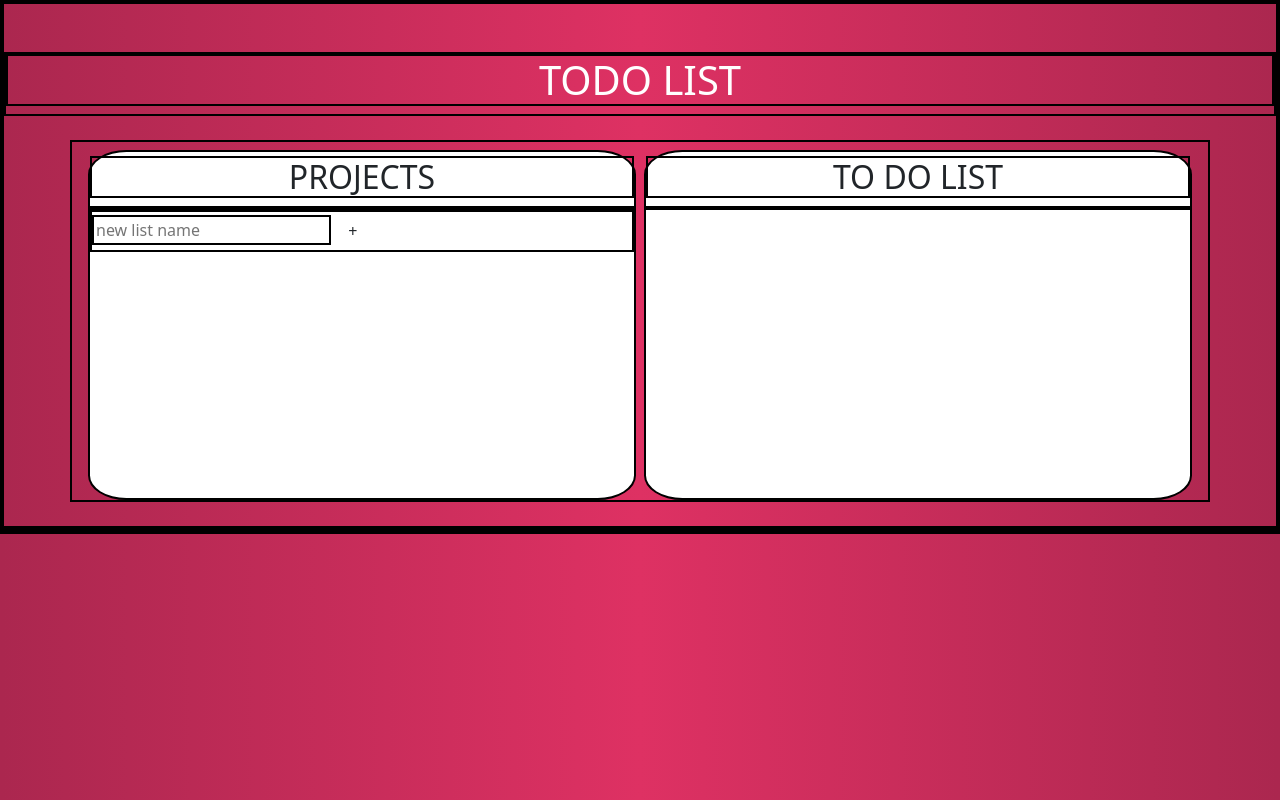
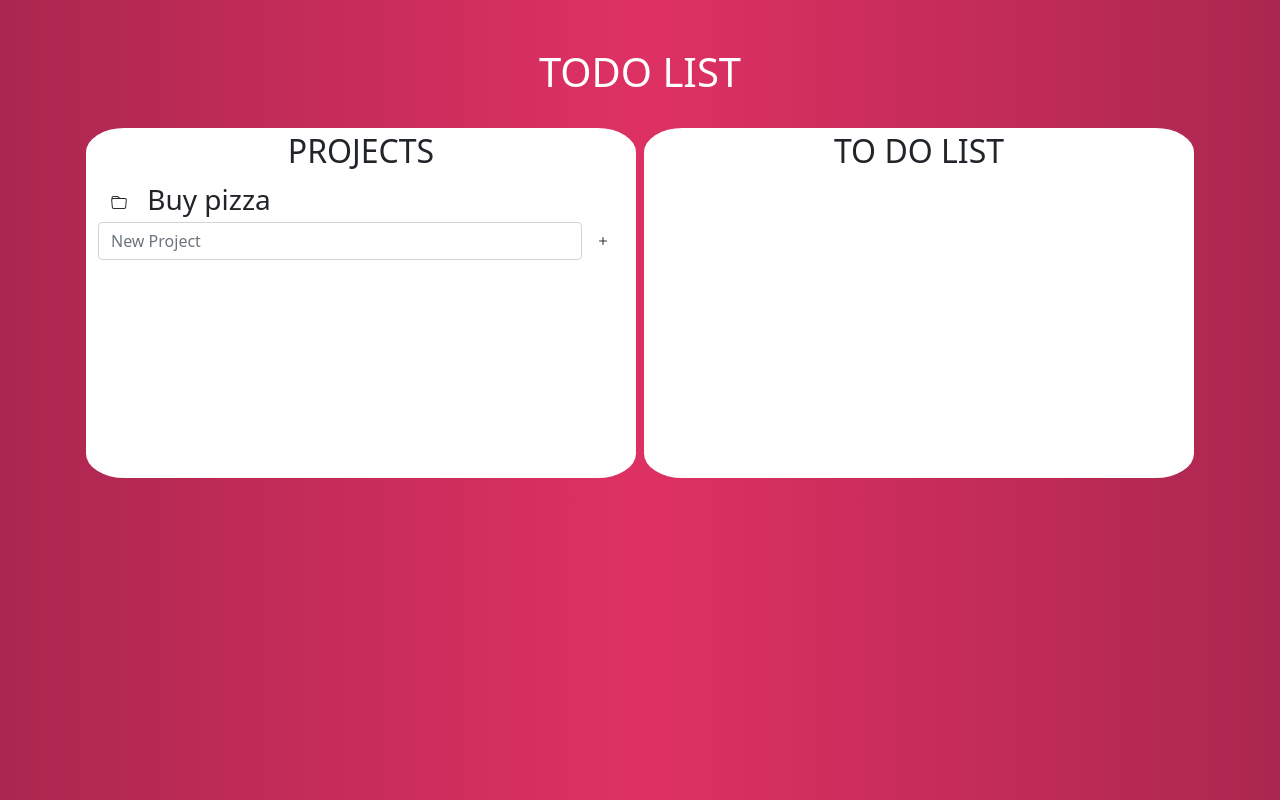
Before and after one commit to sergiocortessat/JS_ToDoList, a website built with webpack: page dist/index.html in a window 1280 px wide. Built offline with nearby package versions, Linux system fonts and the light colour scheme.

Commit message:
Add project styling

```diff
--- a/src/style.css
+++ b/src/style.css
@@ -1,6 +1,4 @@
-* {
-  border: 2px solid black;
-}
+
 
 body {
   background-image: linear-gradient(to right, #ab274f, #de3163, #ab274f);
@@ -14,3 +12,7 @@ main > div {
   background-color: white;
   border-radius: 7%;
 }
+
+.project-item {
+  list-style: none;
+}
```
Also changed, not shown: dist/index.html.
